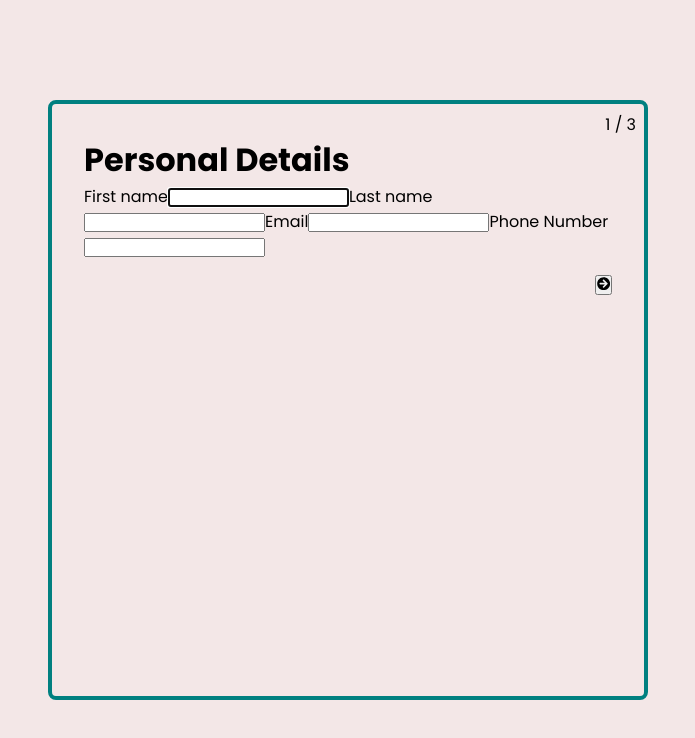
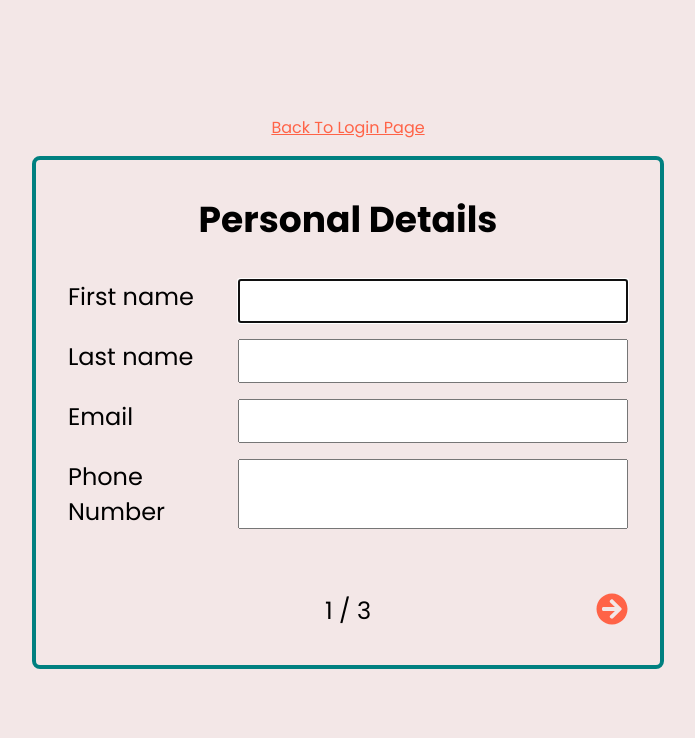
Before and after one commit to fnez/job-portal-form, a React (Create React App) app: page /create-profile in a window 1280 px wide. Shown: the top 738 px of the page, without its empty margins (292-987 px from the left). Built offline with nearby package versions, Linux system fonts and the light colour scheme.

Commit message:
Update styles, form wrapper, login-link added

```diff
--- a/src/App.js
+++ b/src/App.js
@@ -18,7 +18,7 @@ const router = createBrowserRouter([
 
 function App() {
   return (
-    <main>
+    <main style={{ display: "flex", flexDirection: "column" }}>
       <RouterProvider router={router}></RouterProvider>
     </main>
   );
--- a/src/Components/AdditionalInfoForm/AdditionalInfoForm.tsx
+++ b/src/Components/AdditionalInfoForm/AdditionalInfoForm.tsx
@@ -1,40 +1,62 @@
 import React from "react";
-import { FaCirclePlus } from "react-icons/fa6";
+import { ProfileFormsWrapper } from "../ProfileFormsWrapper.tsx";
 
 export const AdditionalInfoForm = () => {
   return (
-    <>
-      <fieldset>
+    <ProfileFormsWrapper title="Additional Info">
+      <fieldset style={{ padding: "24px" }}>
         <legend>Programming Languages:</legend>
+        <div
+          style={{
+            display: "grid",
+            gridTemplateColumns: "1fr 1fr",
+            gap: "4px",
+          }}
+        >
           <div>
             <input type="checkbox" id="ruby" name="ruby" checked />
-          <label for="ruby">Ruby</label>
+            <label style={{ marginLeft: "12px" }} for="ruby">
+              Ruby
+            </label>
           </div>
           <div>
             <input type="checkbox" id="python" name="python" />
-          <label for="python">Python</label>
+            <label style={{ marginLeft: "12px" }} for="python">
+              Python
+            </label>
           </div>
           <div>
             <input type="checkbox" id="php" name="php" />
-          <label for="php">PHP</label>
+            <label style={{ marginLeft: "12px" }} for="php">
+              PHP
+            </label>
           </div>
           <div>
             <input type="checkbox" id="javascript" name="javascript" />
-          <label for="javascript">JavaScript</label>
+            <label style={{ marginLeft: "12px" }} for="javascript">
+              JavaScript
+            </label>
           </div>
           <div>
             <input type="checkbox" id="c" name="c" />
-          <label for="c">C</label>
+            <label style={{ marginLeft: "12px" }} for="c">
+              C
+            </label>
           </div>
           <div>
             <input type="checkbox" id="c++" name="c++" />
-          <label for="c++">C++</label>
+            <label style={{ marginLeft: "12px" }} for="c++">
+              C++
+            </label>
           </div>
           <div>
             <input type="checkbox" id="rust" name="rust" />
-          <label for="rust">Rust</label>
+            <label style={{ marginLeft: "12px" }} for="rust">
+              Rust
+            </label>
+          </div>
         </div>
       </fieldset>
-    </>
+    </ProfileFormsWrapper>
   );
 };
--- /dev/null
+++ b/src/Components/ProfileFormsWrapper.tsx
@@ -0,0 +1,26 @@
+import React, { ReactNode } from "react";
+
+type ProfileFormsWrapperProps = {
+  title: string;
+  children: ReactNode;
+};
+
+export const ProfileFormsWrapper = ({ title, children }) => {
+  return (
+    <>
+      <h2 style={{ textAlign: "center", margin: 0, marginBottom: "2rem" }}>
+        {title}
+      </h2>
+      <div
+        style={{
+          display: "grid",
+          gap: "1rem .5rem",
+          justifyContent: "flex-start",
+          gridTemplateColumns: "auto minmax(auto, 480px)",
+        }}
+      >
+        {children}
+      </div>
+    </>
+  );
+};
--- a/src/Components/UserForm/UserForm.tsx
+++ b/src/Components/UserForm/UserForm.tsx
@@ -1,16 +1,34 @@
 import React from "react";
+import { ProfileFormsWrapper } from "../ProfileFormsWrapper.tsx";
 
 export const UserForm = () => {
   return (
-    <>
+    <ProfileFormsWrapper title="Personal Details">
       <label htmlFor="">First name</label>
-      <input type="text" required autoFocus />
+      <input
+        style={{ padding: "6px", fontSize: "24px" }}
+        type="text"
+        required
+        autoFocus
+      />
       <label htmlFor="">Last name</label>
-      <input type="text" required />
+      <input
+        style={{ padding: "6px", fontSize: "24px" }}
+        type="text"
+        required
+      />
       <label htmlFor="">Email</label>
-      <input type="text" required />
+      <input
+        style={{ padding: "6px", fontSize: "24px" }}
+        type="text"
+        required
+      />
       <label htmlFor="">Phone Number</label>
-      <input type="number" max={10} />
-    </>
+      <input
+        style={{ padding: "6px", fontSize: "24px" }}
+        type="tel"
+        name="phone"
+      />
+    </ProfileFormsWrapper>
   );
 };
--- a/src/Components/WorkForm/WorkForm.tsx
+++ b/src/Components/WorkForm/WorkForm.tsx
@@ -1,20 +1,54 @@
 import React from "react";
+import { ProfileFormsWrapper } from "../ProfileFormsWrapper.tsx";
 import { FaCirclePlus } from "react-icons/fa6";
 
 export const WorkForm = () => {
   return (
     <>
-      <label htmlFor="">Company</label>
-      <input type="text" required autoFocus />
-      <label htmlFor="">Start Date</label>
-      <input type="text" required />
-      <label htmlFor="">End Date</label>
-      <input type="text" required />
-      <label htmlFor="">Responsibilities</label>
-      <input type="text" required />
-
-      <div>
-        <FaCirclePlus />
+      <ProfileFormsWrapper title="Work Experience">
+        <label htmlFor="">Company</label>
+        <input
+          style={{ padding: "6px", fontSize: "24px" }}
+          type="text"
+          required
+          autoFocus
+        />
+        <label htmlFor="">Start Date</label>
+        <input
+          style={{ padding: "6px", fontSize: "24px" }}
+          type="date"
+          required
+        />
+        <label htmlFor="">End Date</label>
+        <input
+          style={{ padding: "6px", fontSize: "24px" }}
+          type="date"
+          required
+        />
+        <label htmlFor="">Responsibilities</label>
+        <textarea
+          id="responsibilities"
+          name="responsibilities"
+          rows="5"
+          cols="40"
+          placeholder="Led a team of developers..."
+          style={{ padding: "6px", fontSize: "24px" }}
+        ></textarea>
+      </ProfileFormsWrapper>
+      <div
+        style={{
+          display: "flex",
+          justifyContent: "center",
+          margin: "36px 0",
+        }}
+      >
+        <FaCirclePlus
+          style={{
+            color: "tomato",
+            fontSize: "32px",
+            cursor: "pointer",
+          }}
+        />
       </div>
     </>
   );
--- a/src/hooks/useMultistepForm.ts
+++ b/src/hooks/useMultistepForm.ts
@@ -1,5 +1,6 @@
 import { ReactElement, useState } from "react";
 
+// Custom hook for using the multi-step form, takes in steps (React Components to render)
 export const useMultistepForm = (steps: ReactElement[]) => {
   const [currentStepIndex, setCurrentStepIndex] = useState(0);
 
--- a/src/index.css
+++ b/src/index.css
@@ -16,6 +16,7 @@ body {
   align-items: center;
   min-height: 100vh;
   background: rgb(243, 231, 231);
+  font-size: 24px;
 }
 
 code {
--- a/src/pages/CreateProfilePage/CreateProfilePage.css
+++ b/src/pages/CreateProfilePage/CreateProfilePage.css
@@ -4,11 +4,28 @@
   padding: 2rem;
   margin: 1rem;
   border-radius: 0.5rem;
-  width: 600px;
-  height: 600px;
+  width: 632px;
 }
-.pageIndicator {
-  position: absolute;
-  top: 0.5rem;
-  right: 0.5rem;
+
+.navigationContainer {
+  margin-top: 4rem;
+  display: flex;
+  gap: 0.5rem;
+  justify-content: space-between;
 }
+
+button.arrow {
+  font-size: 32px;
+  border: none;
+  color: tomato;
+  background: none;
+  cursor: pointer;
+}
+
+.backToLoginLink {
+  font-size: 16px;
+  display: flex;
+  align-items: center;
+  align-self: center;
+  color: tomato;
+}
--- a/src/pages/CreateProfilePage/CreateProfilePage.tsx
+++ b/src/pages/CreateProfilePage/CreateProfilePage.tsx
@@ -1,4 +1,5 @@
-import React, { useState } from "react";
+import React, { useState, FormEvent } from "react";
+import { Link } from "react-router-dom";
 import { useMultistepForm } from "../../hooks/useMultistepForm.ts";
 import { FaArrowCircleLeft, FaArrowCircleRight } from "react-icons/fa";
 import { UserForm } from "../../components/UserForm/UserForm.tsx";
@@ -6,10 +7,8 @@ import { WorkForm } from "../../components/WorkForm/WorkForm.tsx";
 import { AdditionalInfoForm } from "../../components/AdditionalInfoForm/AdditionalInfoForm.tsx";
 import "./CreateProfilePage.css";
 
+//Page containing the inner form components for creating a profile
 export const CreateProfilePage = () => {
-  const formTitles = ["Personal Details", "Work Experience", "Additional Info"];
-  const [formTitle, setFormTitle] = useState(formTitles[0]);
-
   const {
     steps,
     currentStepIndex,
@@ -20,49 +19,43 @@ export const CreateProfilePage = () => {
     handleNext,
   } = useMultistepForm([<UserForm />, <WorkForm />, <AdditionalInfoForm />]);
 
+  const onSubmit = (e: FormEvent) => {
+    e.preventDefault();
+    handleNext();
+  };
+
   return (
-    <div className="formContainer">
-      <form action="">
-        <h1>{formTitle}</h1>
-        <div className="pageIndicator">
-          {currentStepIndex + 1} / {steps.length}
-        </div>
-        {step}
-        <div
-          style={{
-            marginTop: "1rem",
-            display: "flex",
-            gap: ".5rem",
-            justifyContent: "flex-end",
-          }}
-        >
-          {!isFirstStep && (
+    <>
+      <Link to="/" className="backToLoginLink">
+        Back To Login Page
+      </Link>{" "}
+      <div className="formContainer">
+        <form onSubmit={onSubmit}>
+          {step}
+          <div className="navigationContainer">
             <button
-              type="button"
+              type="submit"
               className="arrow"
-              onClick={() => {
-                handlePrevious();
-                setFormTitle(formTitles[currentStepIndex - 1]);
-              }}
+              onClick={handlePrevious}
+              style={{ visibility: isFirstStep ? "hidden" : "initial" }}
             >
               <FaArrowCircleLeft />
             </button>
-          )}
 
-          {!isLastStep && (
+            <div className="pageIndicator">
+              {currentStepIndex + 1} / {steps.length}
+            </div>
+
             <button
-              type="button"
+              type="submit"
               className="arrow"
-              onClick={() => {
-                handleNext();
-                setFormTitle(formTitles[currentStepIndex + 1]);
-              }}
+              style={{ visibility: isLastStep ? "hidden" : "initial" }}
             >
               <FaArrowCircleRight />
             </button>
-          )}
-        </div>
-      </form>
-    </div>
+          </div>
+        </form>
+      </div>
+    </>
   );
 };
```
Lines whose indentation alone changed are shown as unchanged.
